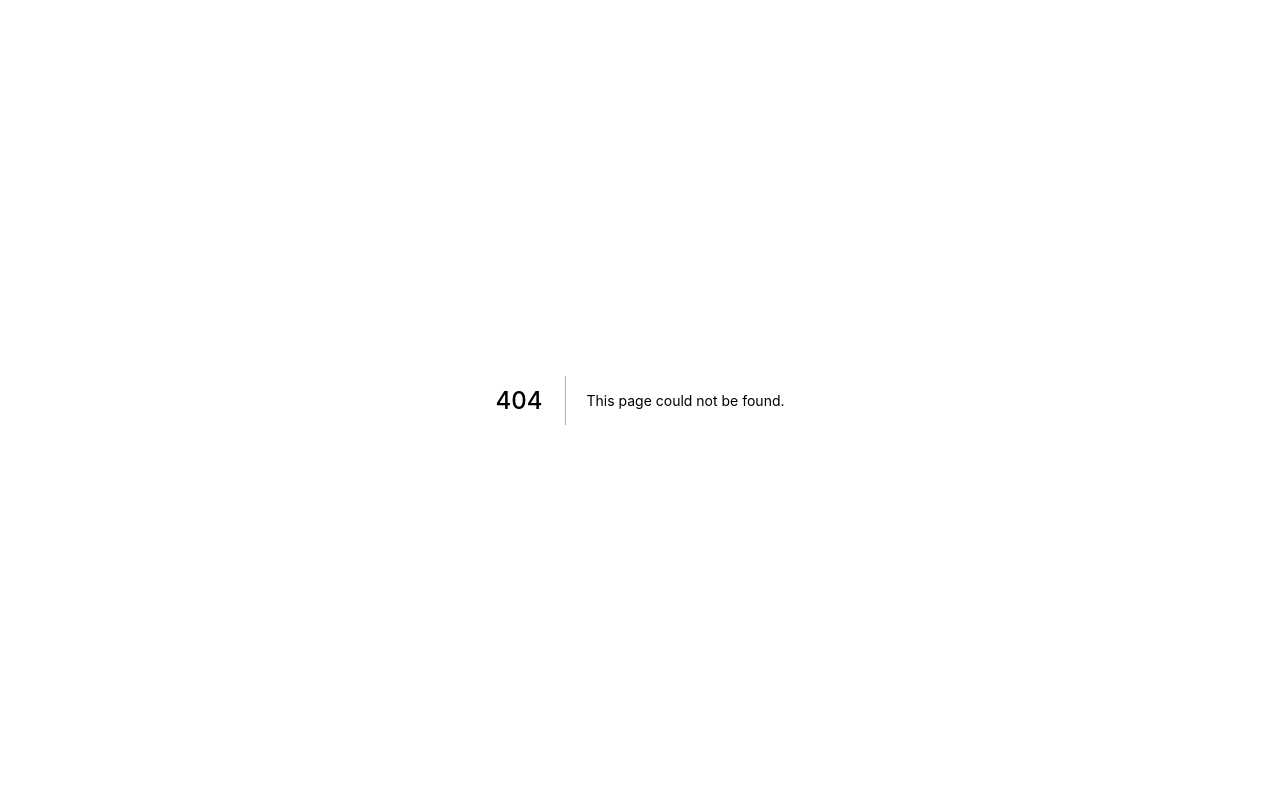
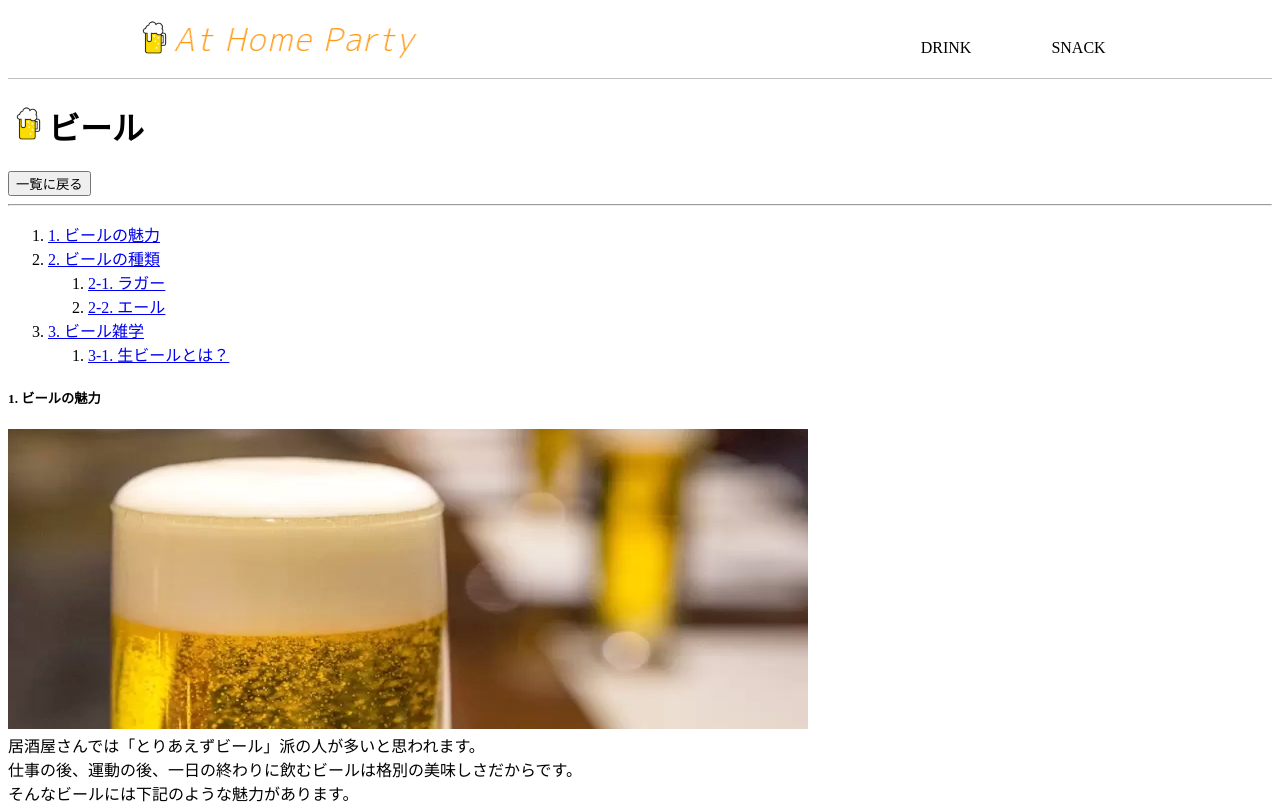
Before and after one commit to Tom-Shumi/at-home-party-frontend, a Next.js app: page /drink/beer/beerDetail in a window 1280 px wide. Before the commit this address had no page. Shown: the top 804 px of the page. Built offline with nearby package versions, Linux system fonts and the light colour scheme.

Commit message:
mod Beer page splitting

```diff
--- a/pages/drink/beer.tsx
+++ b/pages/drink/beer/beerDetail.tsx
@@ -1,15 +1,19 @@
 import Layout from 'components/common/Layout';
+import BeerHeader from 'components/drink/beer/BeerHeader';
 import BeerIndex from 'components/drink/beer/BeerIndex';
 import BeerContents from 'components/drink/beer/BeerContents';
 
-interface BeerProps {
+interface BeerDetailProps {
 }
 
-const Beer: React.FC<BeerProps> = (props) => {
+const BeerDetail: React.FC<BeerDetailProps> = (props) => {
 
   return (
     <Layout title = "Beer">
       <div className="contents">
+        <BeerHeader
+          destination="beerList"
+          buttonName="一覧に戻る"/>
         <BeerIndex />
         <BeerContents />
       </div>
@@ -17,4 +21,4 @@ const Beer: React.FC<BeerProps> = (props) => {
   )
 }
 
-export default Beer
+export default BeerDetail
--- a/pages/index.tsx
+++ b/pages/index.tsx
@@ -13,7 +13,7 @@ const Home: React.FC = () => {
   const [homeInfo, setHomeInfo] = useState<HomeInfo>(new HomeInfo);
 
   useEffect(() => {
-    callFetchHomeInfo();
+    // callFetchHomeInfo();
   }, []);
 
   const callFetchHomeInfo = () => {
--- a/src/components/common/Header.tsx
+++ b/src/components/common/Header.tsx
@@ -57,7 +57,7 @@ const Header: React.FC<HeaderProps> = (props) => {
                         <li className={styles.bgCategoryLi}><a className={styles.aTag + Constant.CSS_JOIN + drinkColor}>DRINK</a>
 
                             <ul className={styles.smCategoryUl}>
-                                <Link href="/drink/beer">
+                                <Link href="/drink/beer/beerList">
                                     <li className={styles.smCategoryLi + Constant.CSS_JOIN + beerColor}>
                                         <a>
                                             <Image src={BeerIcon} alt="Beer" width={20} height={20} />
--- a/src/components/drink/beer/BeerContents.tsx
+++ b/src/components/drink/beer/BeerContents.tsx
@@ -2,7 +2,6 @@ import Image from 'next/image';
 import BeerCheers from '/public/beerCheers.png';
 import BeerCharm from '/public/beerCharm.png';
 import BeerType from '/public/beerType.png';
-import BeerRanking from 'components/drink/beer/BeerRanking';
 
 
 interface BeerContentsProps {
@@ -33,10 +32,10 @@ const BeerContents: React.FC<BeerContentsProps> = (props) => {
         <h5 className="headingMd" id="2-1">2-1. ラガー</h5>
           <div className="contentsMd">
             ラガーとは「下面発酵によって造られたもの」を指します。<br />
-            下面発酵とは、低温で長期間発酵させる方法のことです。<br />
+            下面発酵とは、低温で長期間発酵させる方法のことです。<br /><br />
             酵母が麦汁の下面へ沈んでいくために、下面発酵と呼ばれています。<br />
             下面発酵の特徴は低温で発酵させるため、雑菌があまり繁殖することなく、<br />
-            つねに品質を一定に保ったままビールを作ることができることです。<br />
+            つねに品質を一定に保ったままビールを作ることができることです。<br /><br />
             最近の大量生産されるビールには、もってこいの方法といえます。<br /><br />
             主なラガービールの種類には以下の様なものがあります。
             <ul className="descriptionUl">
@@ -48,7 +47,7 @@ const BeerContents: React.FC<BeerContentsProps> = (props) => {
         <h5 className="headingMd" id="2-2">2-2. エール</h5>
           <div className="contentsMd">
             エールとは「上面発酵によって造られたもの」を指します。<br />
-            上面発酵とは、やや高温であまり時間をかけずに発酵させる方法のことです。<br />
+            上面発酵とは、やや高温であまり時間をかけずに発酵させる方法のことです。<br /><br />
             酵母が麦汁の上に浮き上がっていくため、上面発酵と呼ばれています。<br />
             大量生産には向きませんが、味わい深さと飲みごたえで根強い人気があります。<br /><br />
             主なエールビールの種類には以下の様なものがあります。
@@ -60,8 +59,6 @@ const BeerContents: React.FC<BeerContentsProps> = (props) => {
           </div>
         <Image src={BeerType} alt="ビールの種類" width={600} height={300} /><br />
       </div>
-      <h5 className="headingLg" id="3">3. ランキング</h5>
-        <BeerRanking />
       <h5 className="headingLg" id="4">4. ビール雑学</h5>
       <div className="contentsLg">
         <h5 className="headingMd" id="4-1">4-1. 生ビールとは？</h5>
--- /dev/null
+++ b/src/components/drink/beer/BeerHeader.tsx
@@ -0,0 +1,30 @@
+import BeerIcon from '/public/beer.png';
+import Image from 'next/image';
+import styles from '/styles/drink/beer/BeerIndex.module.css';
+import {Button} from 'react-bootstrap';
+import {link} from 'utils/CommonUtils';
+
+
+interface BeerHeaderProps {
+  destination: string;
+  buttonName: string;
+}
+
+const BeerHeader: React.FC<BeerHeaderProps> = (props) => {
+
+
+
+  return (
+    <>
+      <div className="drinkPageHeader">
+        <h1><Image src={BeerIcon} className={styles.beerIcon} alt="Beer" width={40} height={40} />ビール</h1>
+        <Button variant="warning" className="drinkPageHeaderButton" onClick={() => link(props.destination)} >
+          {props.buttonName}
+        </Button>
+      </div>
+      <hr />
+    </>
+  )
+}
+
+export default BeerHeader
--- a/src/components/drink/beer/BeerIndex.tsx
+++ b/src/components/drink/beer/BeerIndex.tsx
@@ -1,19 +1,13 @@
-import BeerIcon from '/public/beer.png';
-import Image from 'next/image';
-import styles from '/styles/drink/beer/BeerIndex.module.css';
 
-
-interface BeerIndexProps {
+interface BeerDetailProps {
 }
 
-const BeerIndex: React.FC<BeerIndexProps> = (props) => {
+const BeerDetail: React.FC<BeerDetailProps> = (props) => {
 
 
 
   return (
     <>
-      <h1><Image src={BeerIcon} className={styles.beerIcon} alt="Beer" width={40} height={40} />ビール</h1>
-      <hr />
       <ol className="indexOlLg">
         <li className="indexLiLg"><a href="#1">1. ビールの魅力</a></li>
         <li className="indexLiLg"><a href="#2">2. ビールの種類</a>
@@ -22,14 +16,13 @@ const BeerIndex: React.FC<BeerIndexProps> = (props) => {
             <li className="indexLiMd"><a href="#2-2">2-2. エール</a></li>
           </ol>
         </li>
-        <li className="indexLiLg"><a href="#3">3. ランキング</a></li>
-        <li className="indexLiLg"><a href="#4">4. ビール雑学</a></li>
+        <li className="indexLiLg"><a href="#3">3. ビール雑学</a></li>
         <ol className="indexOlMd">
-            <li className="indexLiMd"><a href="#4-1">4-1. 生ビールとは？</a></li>
+            <li className="indexLiMd"><a href="#3-1">3-1. 生ビールとは？</a></li>
         </ol>
       </ol>
     </>
   )
 }
 
-export default BeerIndex
+export default BeerDetail
--- a/src/utils/CommonUtils.ts
+++ b/src/utils/CommonUtils.ts
@@ -3,3 +3,7 @@ import Router from 'next/router';
 export const backHome = () => {
   Router.push('/');
 }
+
+export const link = (destination: string) => {
+  Router.push(destination);
+}
--- a/styles/globals.css
+++ b/styles/globals.css
@@ -126,3 +126,12 @@ a {
 .detailTh {
   width: 110px;
 }
+
+.drinkPageHeader {
+  display: flex;
+}
+
+.drinkPageHeaderButton {
+  margin: 0 0 0 auto;
+  width: 135px;
+}
```
Also changed, not shown: pages/drink/beer/beerList.tsx (added, +22 -0 lines), src/components/drink/beer/BeerList.tsx (added, +116 -0 lines), src/components/drink/beer/BeerRanking.tsx (deleted, +0 -114 lines).
